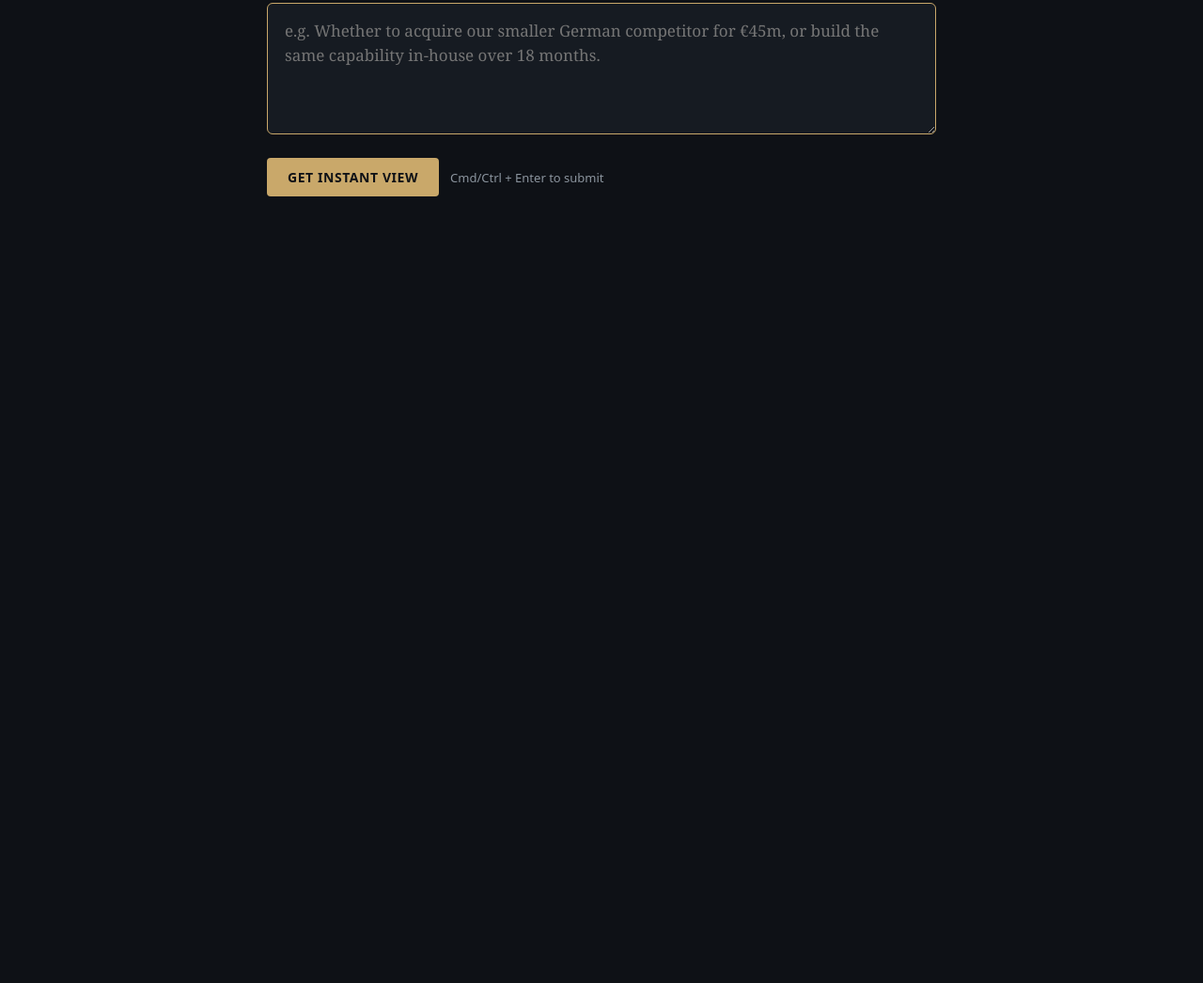
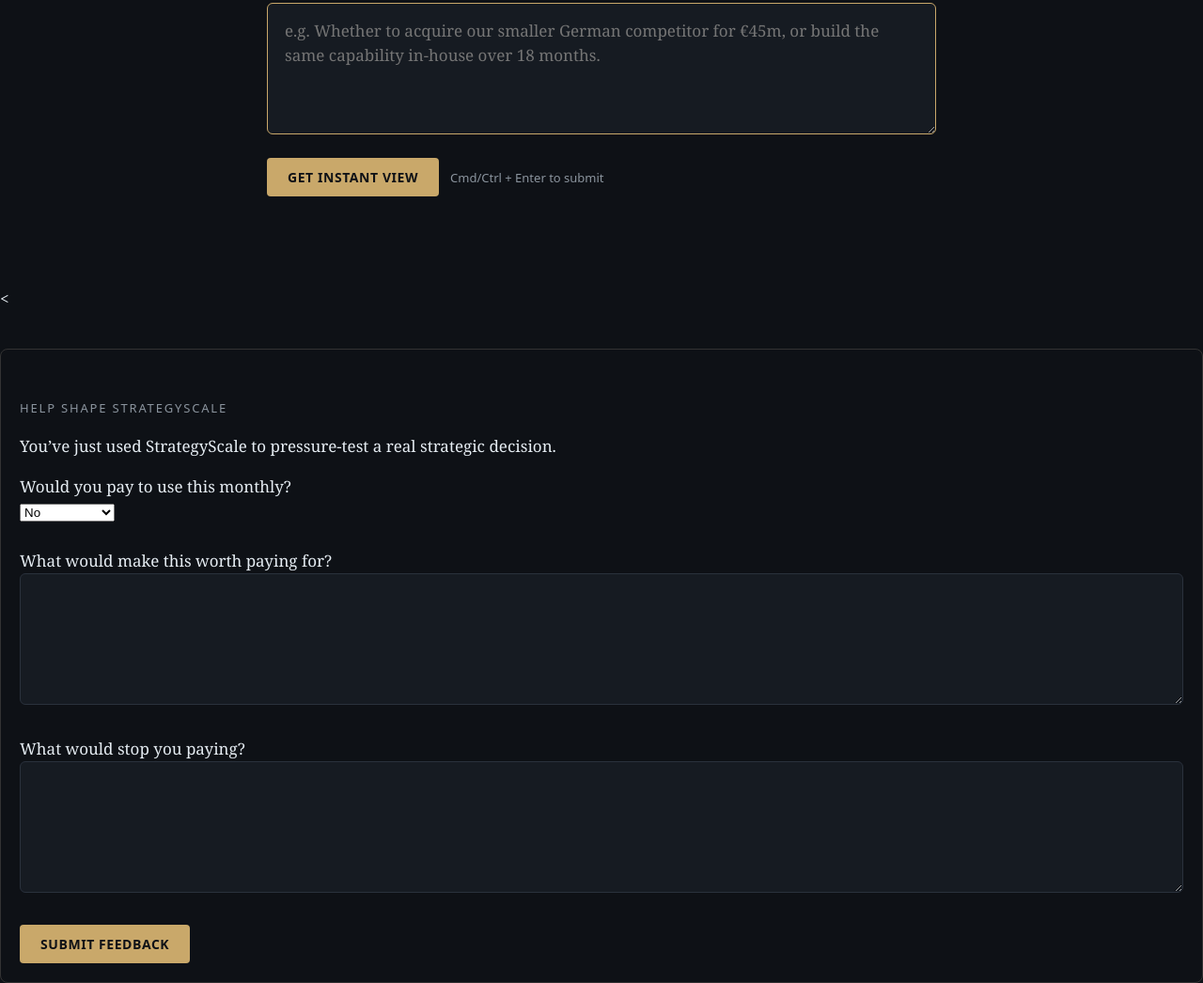
Before and after one commit to StrategyScale99/strategyscale-prototype, a website: page public/index.html in a window 1280 px wide. Shown: the part 418-1464 px from the top of the page at 94% size. Before the commit the page ends 800 px from the top, so only its background shows below. Drawn offline with Linux system fonts and the light colour scheme.

Commit message:
Add post-decision feedback capture

```diff
--- a/public/index.html
+++ b/public/index.html
@@ -1646,7 +1646,35 @@
         const genExpand = document.getElementById("generate-expansion");
         if (genExpand) genExpand.addEventListener("click", generateExpansion);
       }
-
+function submitSSFeedback() {
+
+  const price = document.getElementById("ss-price").value;
+  const value = document.getElementById("ss-value").value;
+  const blocker = document.getElementById("ss-blocker").value;
+
+  const payload = {
+    price: price,
+    value: value,
+    blocker: blocker,
+    timestamp: new Date().toISOString()
+  };
+
+  fetch("/api/feedback", {
+    method: "POST",
+    headers: {
+      "Content-Type": "application/json"
+    },
+    body: JSON.stringify(payload)
+  })
+    .then(function () {
+      alert("Thanks — this helps shape StrategyScale.");
+    })
+    .catch(function () {
+      alert("Feedback failed to send");
+    });
+}
+
+window.submitSSFeedback = submitSSFeedback;
       // ─── Boot ───────────────────────────────────────────────────────────
      function boot() {
   const saved = loadSaved();
@@ -1654,8 +1682,40 @@
     state.savedJourney = saved;
   }
   render();
+
+  // TEMP: show feedback for testing
+  const el = document.getElementById("ss-feedback");
+  if (el) el.style.display = "block";
 }
       boot();
     </script>
+    <!-- StrategyScale Feedback Block -->
+<<div id="ss-feedback" style="display:block; margin-top:40px; padding:20px; border:1px solid #333; border-radius:8px;">
+  <h3>Help shape StrategyScale</h3>
+  <p>You’ve just used StrategyScale to pressure-test a real strategic decision.</p>
+
+  <label>Would you pay to use this monthly?</label><br>
+  <select id="ss-price">
+    <option>No</option>
+    <option>£49/month</option>
+    <option>£99/month</option>
+    <option>£249/month</option>
+    <option>£500+/month</option>
+  </select>
+
+  <br><br>
+
+  <label>What would make this worth paying for?</label><br>
+  <textarea id="ss-value" rows="3" style="width:100%;"></textarea>
+
+  <br><br>
+
+  <label>What would stop you paying?</label><br>
+  <textarea id="ss-blocker" rows="3" style="width:100%;"></textarea>
+
+  <br><br>
+
+  <button onclick="submitSSFeedback()">Submit feedback</button>
+</div>
   </body>
 </html>
--- a/server.js
+++ b/server.js
@@ -656,7 +656,10 @@
     sendApiError(res, err);
   }
 });
-
+app.post("/api/feedback", (req, res) => {
+  console.log("FEEDBACK RECEIVED:", req.body);
+  res.json({ success: true });
+});
 // Serverless platforms (Vercel) import `app` and manage the listener themselves.
 // Only bind a port for local dev.
 export default app;
```
Lines whose indentation alone changed are shown as unchanged.
